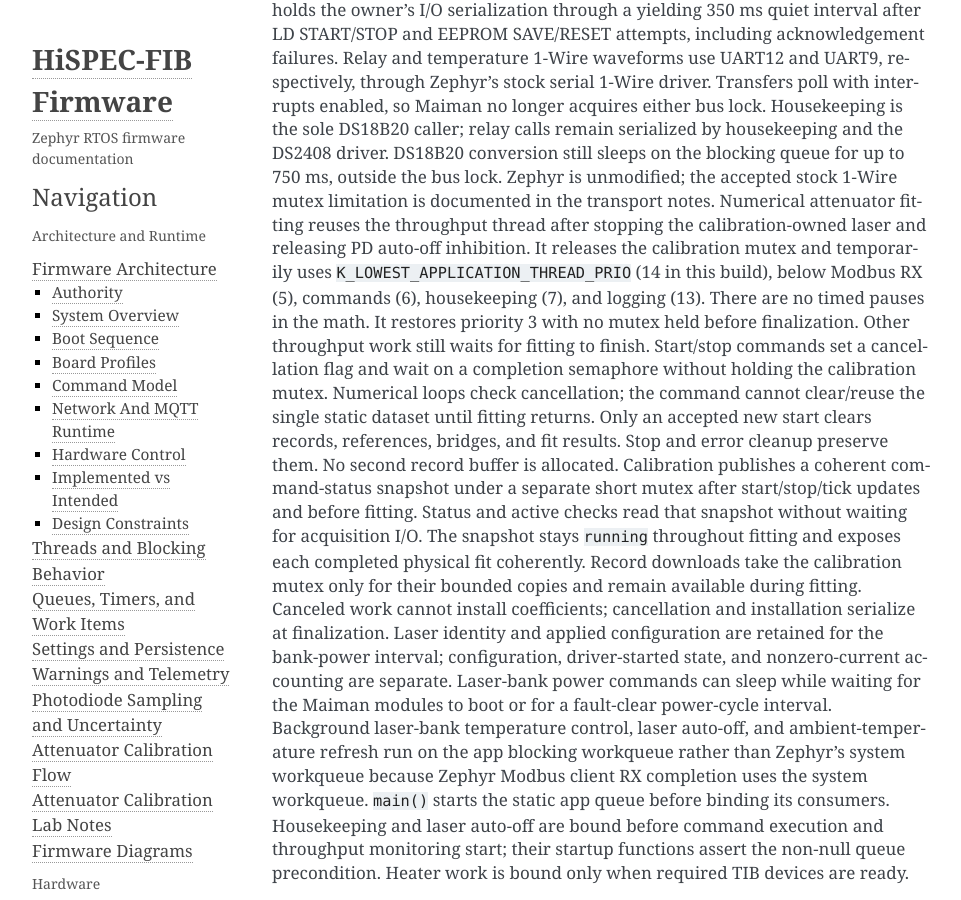
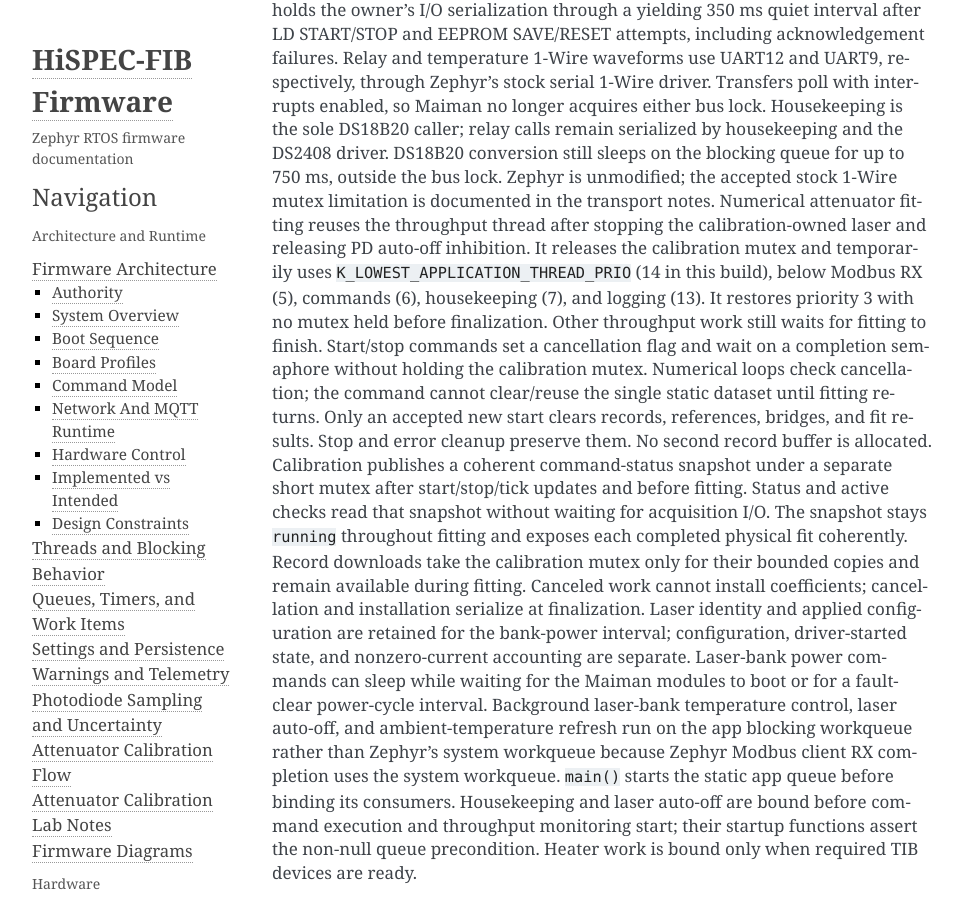
Before and after one commit to COO-Utilities/hispec-tib, a Sphinx documentation site: the page built from doc/architecture.md, in a window 1280 px wide and 900 px high, scrolled down 5598 px. Shown: the whole window, without its empty margins (148-1109 px from the left). Built offline with Sphinx 7.4.7, drawn with Linux system fonts in a browser that asks for light colours.

```diff
--- a/doc/architecture.md
+++ b/doc/architecture.md
@@ -237,7 +237,7 @@ Numerical attenuator fitting reuses the throughput thread after stopping the
 calibration-owned laser and releasing PD auto-off inhibition. It releases the
 calibration mutex and temporarily uses `K_LOWEST_APPLICATION_THREAD_PRIO` (14 in
 this build), below Modbus RX (5), commands (6), housekeeping (7), and logging (13).
-There are no timed pauses in the math. It restores priority 3 with no mutex held
+It restores priority 3 with no mutex held
 before finalization. Other throughput work still waits for fitting to finish.
 Start/stop commands set a cancellation flag and wait on a completion semaphore
 without holding the calibration mutex. Numerical loops check cancellation;
```
Also changed, not shown: 1 other file.
